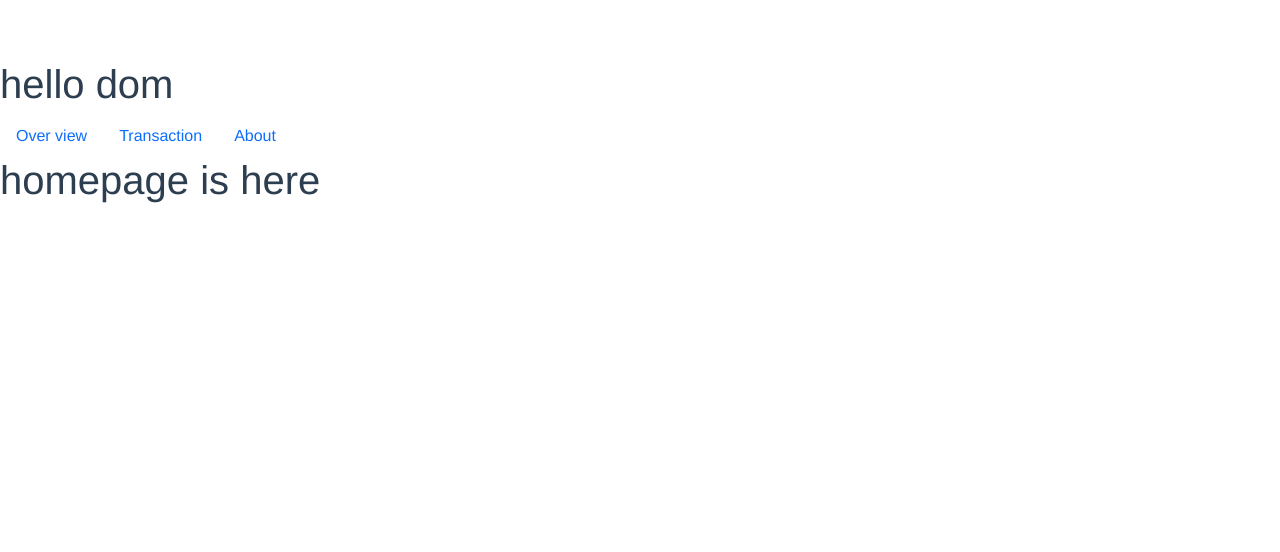
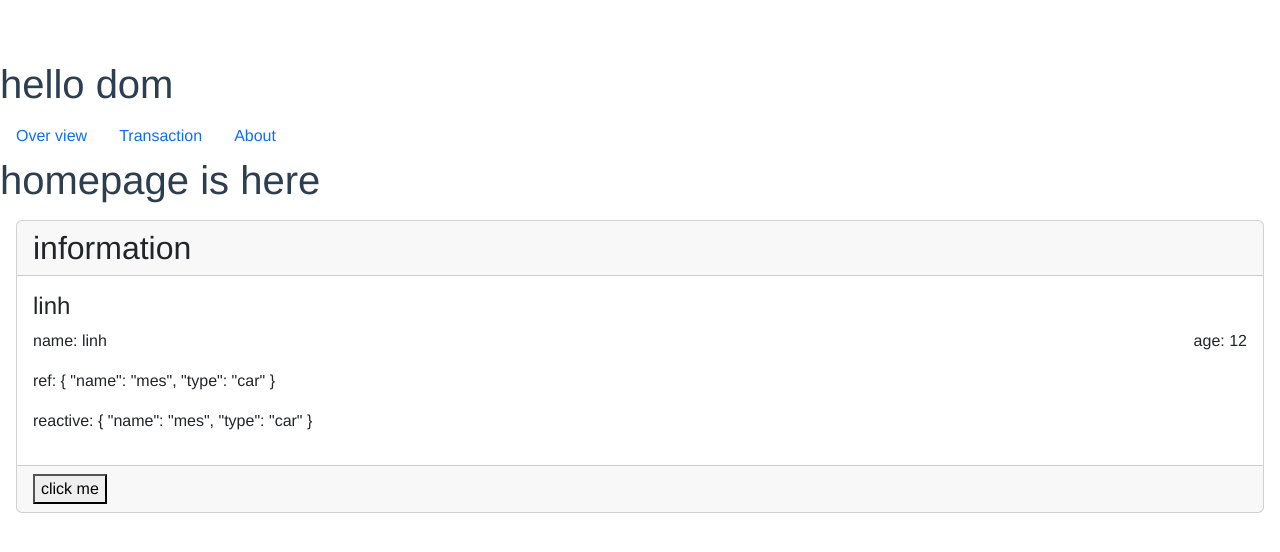
Before and after one commit to phamthimylinhhaui/money_task, a Vue app: page / in a window 1280 px wide. Shown: the top 552 px of the page. Built offline with nearby package versions, Linux system fonts and the light colour scheme.

Commit message:
composition-api: ref - reactive

```diff
--- a/src/pages/home.vue
+++ b/src/pages/home.vue
@@ -1,3 +1,64 @@
 <template>
   <h1>homepage is here</h1>
+  <div class="card m-3">
+    <h2 class="card-header">information</h2>
+    <div class="card-body">
+      <h4>{{ firstName }}</h4>
+      <div class="d-flex justify-content-between">
+        <p>name: {{ info.name }}</p>
+        <p>age: {{ info.age }}</p>
+      </div>
+      <div>
+        <p>ref: {{ a }}</p>
+        <p>reactive: {{ b }}</p>
+      </div>
+    </div>
+    <div class="card-footer">
+      <button @click="onChangeInfo">click me</button>
+    </div>
+  </div>
 </template>
+
+<script>
+import { ref, reactive } from "vue";
+export default {
+  setup() {
+    const firstName = ref("linh");
+    const info = reactive({
+      name: "linh",
+      age: 12,
+    })
+
+    const a = ref({
+      name: 'mes',
+      type: 'car'
+    });
+    let b = reactive({
+      name: 'mes',
+      type: 'car'
+    });
+
+    function onChangeInfo() {
+      firstName.value = "pham";
+      info.name = "change name";
+      info.age = 24;
+
+      a.value = {
+        name: 'change a mes',
+        type: 'change a car'
+      };
+      b = {
+        name: 'change b mes',
+        type: 'change b car'
+      };
+
+      console.log(firstName);
+      console.log(info);
+      console.log(a);
+      console.log(b);
+    }
+
+    return { firstName, onChangeInfo, info, a, b };
+  },
+}
+</script>
```
